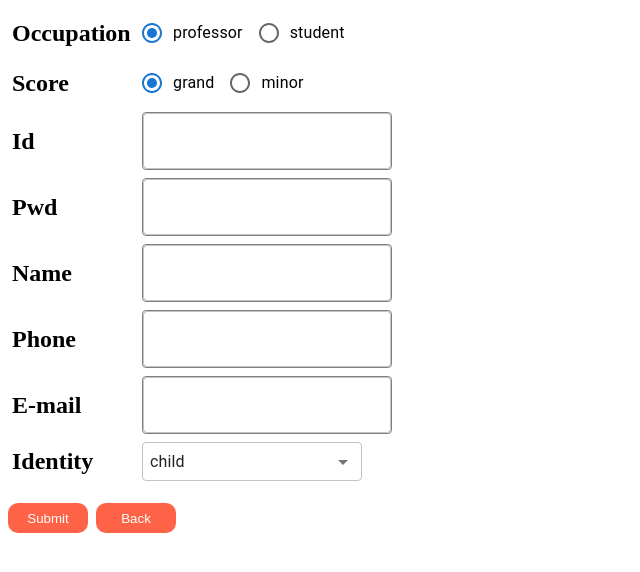
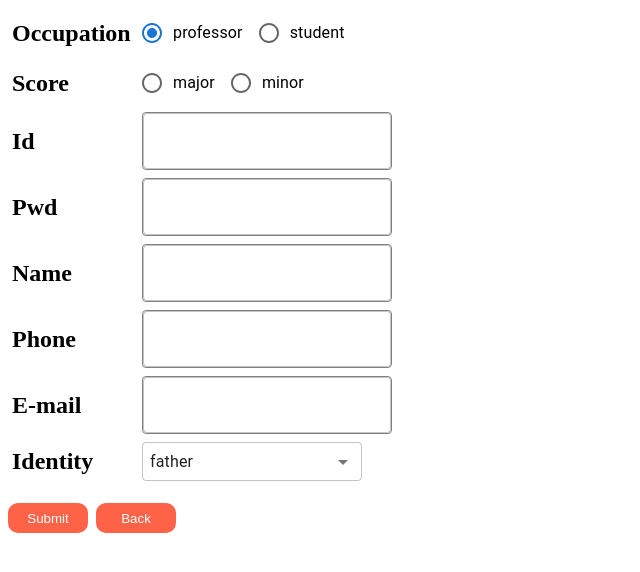
Before and after one commit to kangactor123/react-hook-form-repo, a React (Create React App) app: page /create in a window 1280 px wide. Shown: the top 572 px of the page, without its empty margins (0-640 px from the left). Built offline with nearby package versions, Linux system fonts and the light colour scheme.

Commit message:
Edit form 수정

```diff
--- a/src/page/EditForm.tsx
+++ b/src/page/EditForm.tsx
@@ -20,10 +20,10 @@ const defaultValues = {
   name: "",
   phone: "",
   email: "",
-  occupation: "",
-  identity: "",
-  score: "",
-  level: "",
+  occupation: "professor",
+  identity: "child",
+  score: "major",
+  level: "first",
 };
 
 const selectList: ISelectItem[] = [
@@ -40,7 +40,7 @@ const radioGroup: TRadioGroup[] = [
 ];
 
 const scoreGroup: TRadioGroup[] = [
-  { label: "grand", value: "grand" },
+  { label: "major", value: "major" },
   { label: "minor", value: "minor" },
 ];
 
@@ -74,6 +74,21 @@ function EditForm({ mode }: EditProps) {
     console.log(data);
   };
 
+  /** 기존 useQuery 를 통해 데이터를 폼에 주입했던 방식
+  const { data } = useQuery(["list"], getList, {
+    enabled: !!id,
+    refetchOnMount: "always",
+  });
+
+  useEffect(() => {
+    if (mode === "edit" && data) {
+      reset({
+        ...data,
+      });
+    }
+  }, []);
+  */
+
   useQuery(["list"], getList, {
     enabled: !!id,
     refetchOnMount: "always",
@@ -88,7 +103,7 @@ function EditForm({ mode }: EditProps) {
       reset({
         ...watch(),
         occupation: "professor",
-        identity: "child",
+        identity: "father",
         score: "grand",
         level: "first",
       });
```
